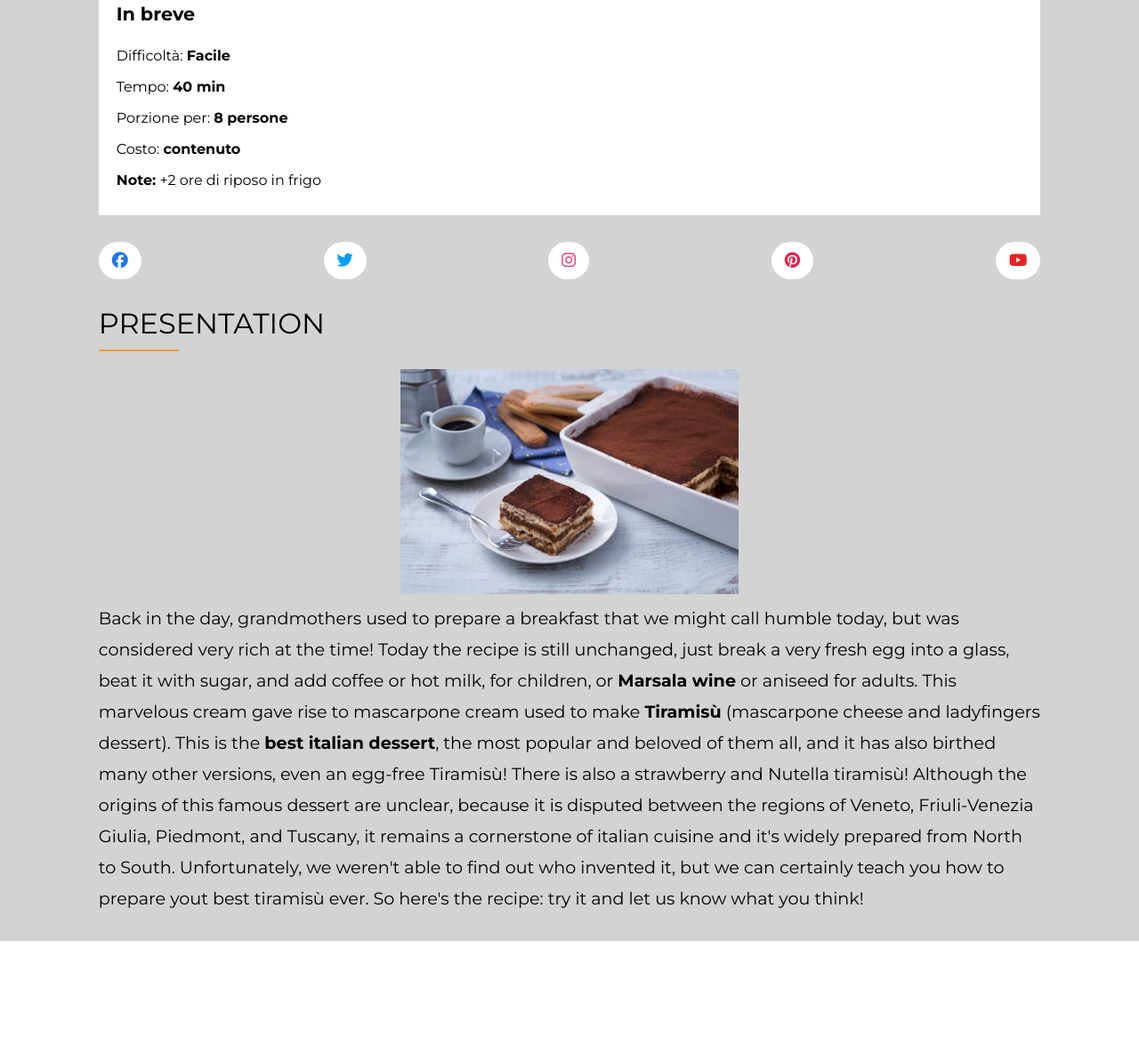
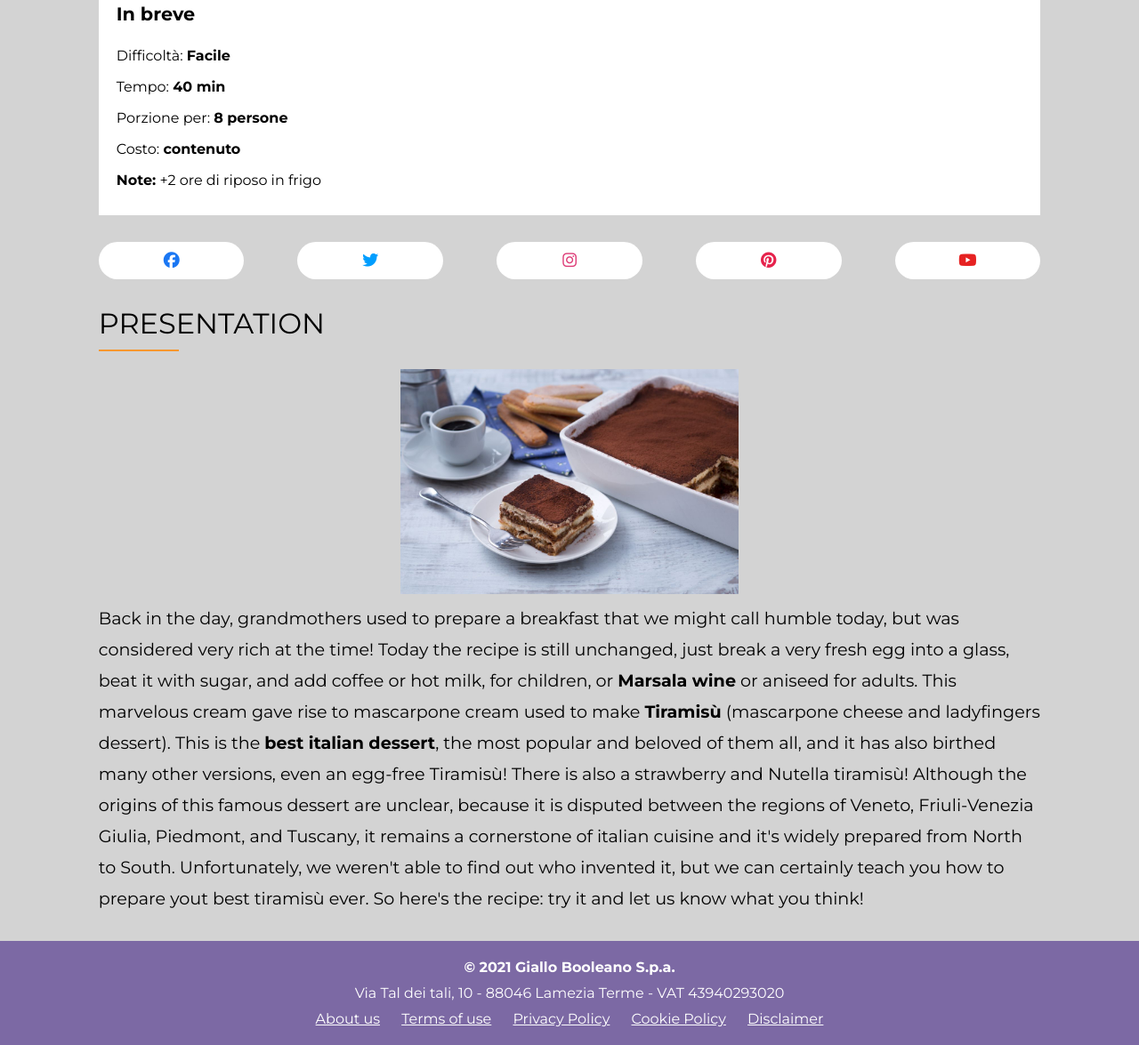
Before and after one commit to fabioadelfio/htmlcss-responsive-layout, a plain HTML site: page index.html in a window 1280 px wide. Shown: the part 651-1826 px from the top of the page at 89% size. Before the commit the page ends 1709 px from the top, so only its background shows below. Drawn offline with Linux system fonts and the light colour scheme; a web font is replaced by a local one.

Commit message:
add footer

```diff
--- a/css/style.css
+++ b/css/style.css
@@ -17,7 +17,6 @@ img {
 }
 
 a {
-    text-decoration: none;
     color: inherit;
 }
 
@@ -179,6 +178,7 @@ ul {
     font-size: 18px;
     display: flex;
     justify-content: space-between;
+    gap: 60px;
 }
 
 .social .icon span {
@@ -187,8 +187,17 @@ ul {
 
 .social .icon {
     background-color: white;
+    text-align: center;
     border-radius: 30px;
-    padding: 10px 15px;
+    padding: 10px 0;
+    flex: 1 1 0;
+}
+
+/* ADVERTISING */
+
+.advertising {
+    width: 100%;
+    display: none;
 }
 
 /* DESCRIPTION */
@@ -220,3 +229,29 @@ ul {
     font-size: 1.2rem;
     line-height: 35px;
 }
+
+    /* FOOTER */
+
+.page-footer {
+    background-color: #7C69A4;
+    color: white;
+    padding: 10px 40px;
+}
+
+.page-footer .info-company {
+    text-align: center;
+}
+
+.page-footer .info-company .name-company {
+    font-weight: bold;
+    padding: 10px 0;
+}
+
+.page-footer .links {
+    text-align: center;
+}
+
+.page-footer .links li {
+    display: inline-block;
+    padding: 10px 10px;
+}
--- a/index.html
+++ b/index.html
@@ -83,6 +83,12 @@
                 <div class="icon"><i class="fa-brands fa-youtube"></i> <span>YOUTUBE</span></div>
             </section>
 
+            <!-- Adveritsing -->
+
+            <section class="advertising">
+                <img src="./img/banner.png" alt="advertising">
+            </section>
+
             <!-- Description -->
 
             <section class="description">
@@ -97,7 +103,23 @@
         </div>
     </main>
 
-    <footer></footer>
+    <footer class="page-footer">
+
+        <div class="info-company">
+            <div class="name-company"><strong>&copy; 2021 Giallo Booleano S.p.a.</strong></div>
+            <div class="address">Via Tal dei tali, 10 - 88046 Lamezia Terme - VAT 43940293020</div>
+        </div>
+
+        <div class="links">
+            <ul>
+                <li><a href="#">About us</a></li>
+                <li><a href="#">Terms of use</a></li>
+                <li><a href="#">Privacy Policy</a></li>
+                <li><a href="#">Cookie Policy</a></li>
+                <li><a href="#">Disclaimer</a></li>
+            </ul>
+        </div>
+    </footer>
 
 </body>
 </html>
```
